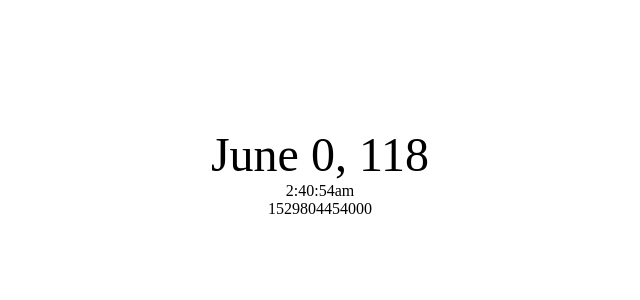
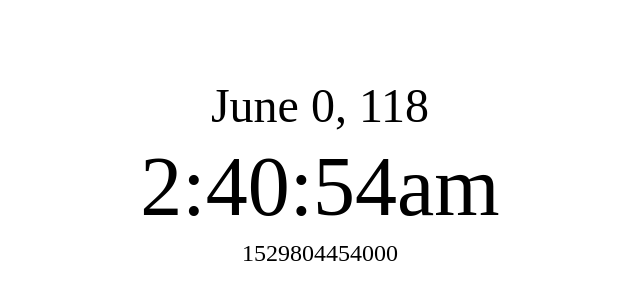
Before and after one commit to zfreedman/react_clock, a React app: page / in a window 1280 px wide. Shown: the part 228-528 px from the top of the page, without its empty margins (320-960 px from the left). Built offline with nearby package versions, Linux system fonts and the light colour scheme.

Commit message:
feat: Added League Gothic font to project

```diff
--- a/public/style/style.css
+++ b/public/style/style.css
@@ -1,9 +1,16 @@
-body {
-  margin: 0;
+@font-face {
+  font-family: leagueGothic;
+  src: url("LeagueGothic-Regular.otf");
 }
 
 .appDiv {
   text-align: center;
+  margin: 5px 0;
+}
+
+body {
+  margin: 0;
+  font-family: leagueGothic;
 }
 
 #dater {
@@ -18,4 +25,9 @@ body {
 }
 
 #ticker {
+  font-size: 24px;
 }
+
+#timer {
+  font-size: 84px;
+}
--- a/src/timer.js
+++ b/src/timer.js
@@ -11,20 +11,19 @@ export default class Timer extends React.Component {
     // format hours
     let hours = this.props.date.getHours();
     let displayHours = (hours + 1) % 13;
-    // format minutes
-    let minutes = this.props.date.getMinutes();
-    minutes = String(minutes).length === 2 ? minutes : `0` + minutes;
 
-    let seconds = this.props.date.getSeconds();
+    let minutes = String(this.props.date.getMinutes()).padStart(2, 0);
+    let seconds = String(this.props.date.getSeconds()).padStart(2, 0);
+
     let halves = [`am`, `pm`];
+    let half = hours < 11 ? halves[0] : halves[1];
 
-    let half = hours < 11 ? halves[0] : halves[1];
     return `${displayHours}:${minutes}:${seconds}${half}`;
   }
 
   render() {
     return (
-      <div id="ticker" className="appDiv">
+      <div id="timer" className="appDiv">
         {this.timeString()}
       </div>
     );
```
Also changed, not shown: public/style/LeagueGothic-Regular.otf (added).
